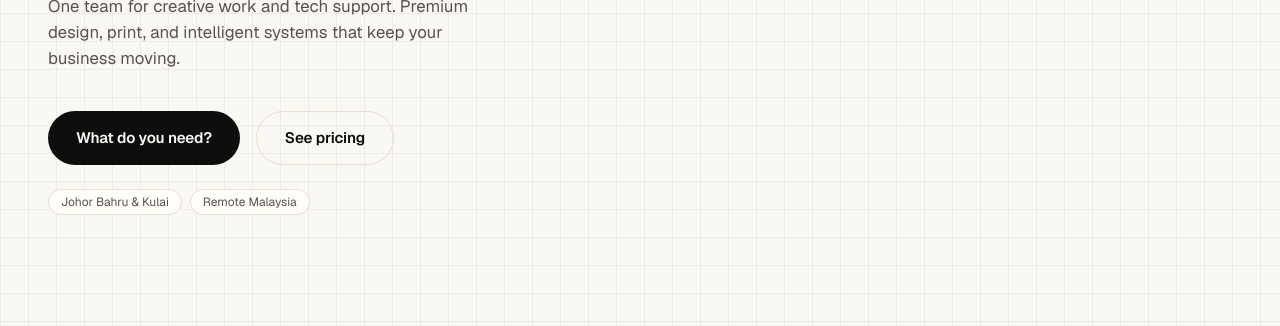
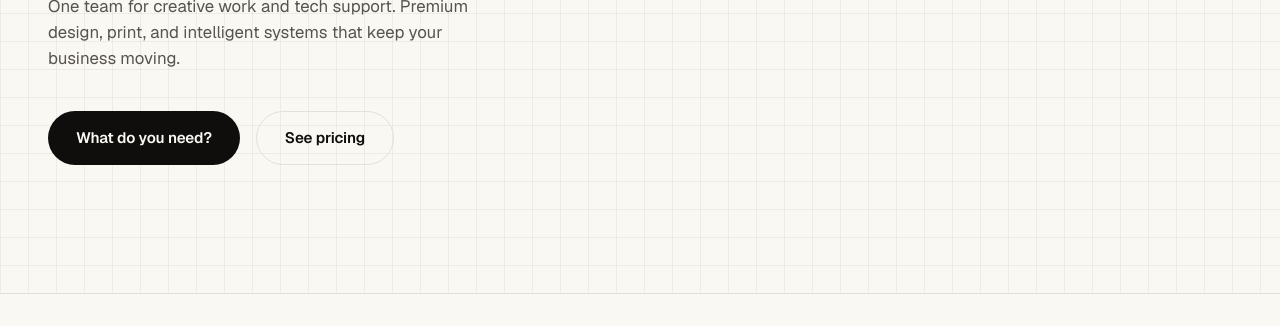
Before and after one commit to syafiqabdha/pancatz-site, an Astro site: page / in a window 1280 px wide. Shown: the part 267-593 px from the top of the page. Built offline with nearby package versions, Linux system fonts and the light colour scheme; Astro itself is replaced by a stand-in of ours.

Commit message:
style: remove location tags from hero section

```diff
--- a/src/pages/index.astro
+++ b/src/pages/index.astro
@@ -23,11 +23,6 @@ const waAI = `https://wa.me/${site.whatsappNumber}?text=${encodeURIComponent(wha
       <div class="mt-10 flex flex-col sm:flex-row flex-wrap gap-4 hero-reveal">
         <a href="#what-you-need" class="btn-primary btn-magnetic">What do you need?</a>
         <a href="/pricing" class="btn-secondary btn-magnetic bg-[var(--surface-solid)]">See pricing</a>
-      </div>
-
-      <div class="mt-6 flex flex-wrap gap-2 text-xs text-[var(--muted-ink)] hero-reveal">
-        <span class="px-3 py-1 rounded-full border border-[var(--surface-border)] bg-[var(--surface-solid)]">Johor Bahru & Kulai</span>
-        <span class="px-3 py-1 rounded-full border border-[var(--surface-border)] bg-[var(--surface-solid)]">Remote Malaysia</span>
       </div>
     </div>
 
```
